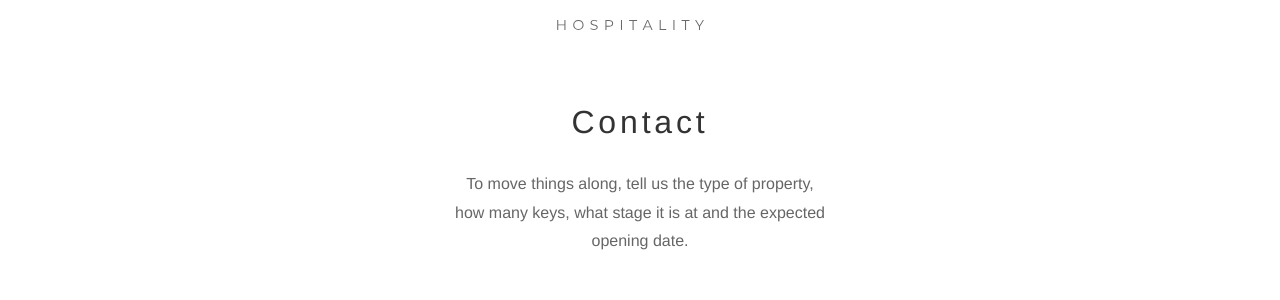
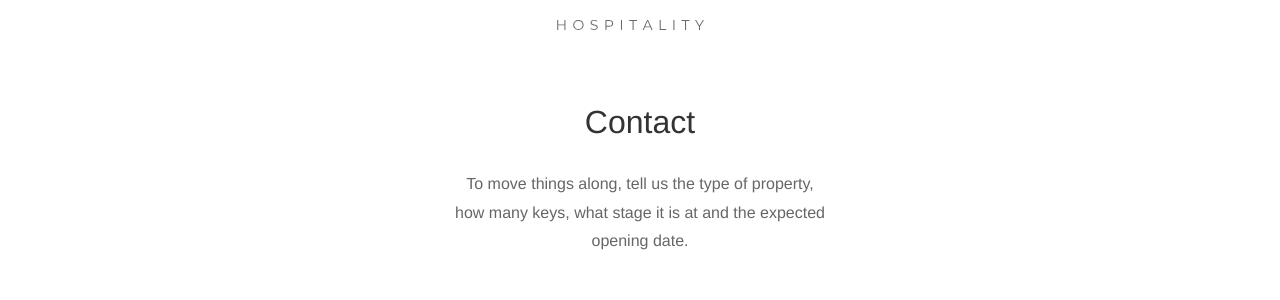
Before and after one commit to jpzank/raquel_zanchet.website, a Jekyll site: the page built from en/contact/index.html, in a window 1280 px wide. Shown: the part 155-455 px from the top of the page. Built offline with Jekyll 4.4.1, drawn with Linux system fonts in a browser that asks for light colours.

Commit message:
Stop tracking the lowercase page titles like capitals
"Contato" and "Página não encontrada" carried the 0.12em letter-spacing
of the other page titles. Those are set in capitals, where that much
space is what the letters need. Between lowercase letters it pulls the
word apart, and the two titles read as C o n t a t o.

Both now use normal spacing. A scan of ten pages, PT and EN, for any
text with 0.1em or more of tracking that renders in lowercase now comes
back empty.

Co-Authored-By: Claude Opus 5.5 <noreply@anthropic.com>
Claude-Session: https://claude.ai/code/session_01TseMwL3LzGscwgFFqatJwM

```diff
--- a/css/styles.css
+++ b/css/styles.css
@@ -1553,13 +1553,15 @@ main,
     margin: 0 auto;
 }
 
+/* Sem o espacejamento de .page-header h1, de propósito. Lá o título é
+   versal, e 0.12em é o respiro que caixa alta pede; aqui é caixa baixa, e o
+   mesmo valor entre minúsculas desmonta a palavra em letras soltas. */
 .contact-page h1 {
     text-align: center;
     font-size: var(--t-3xl);
     font-weight: var(--font-weight-light);
     margin-bottom: var(--e-5);
     color: var(--tinta);
-    letter-spacing: var(--ls-rotulo);
 }
 
 .contact-page p {
@@ -1678,10 +1680,11 @@ main,
     text-align: center;
 }
 
+/* Caixa baixa, então sem espacejamento de versal, pelo mesmo motivo do
+   título de contato. */
 .not-found h1 {
     font-size: var(--t-3xl);
     font-weight: var(--font-weight-light);
-    letter-spacing: var(--ls-rotulo);
     margin-bottom: var(--e-5);
     color: var(--tinta);
 }
```
